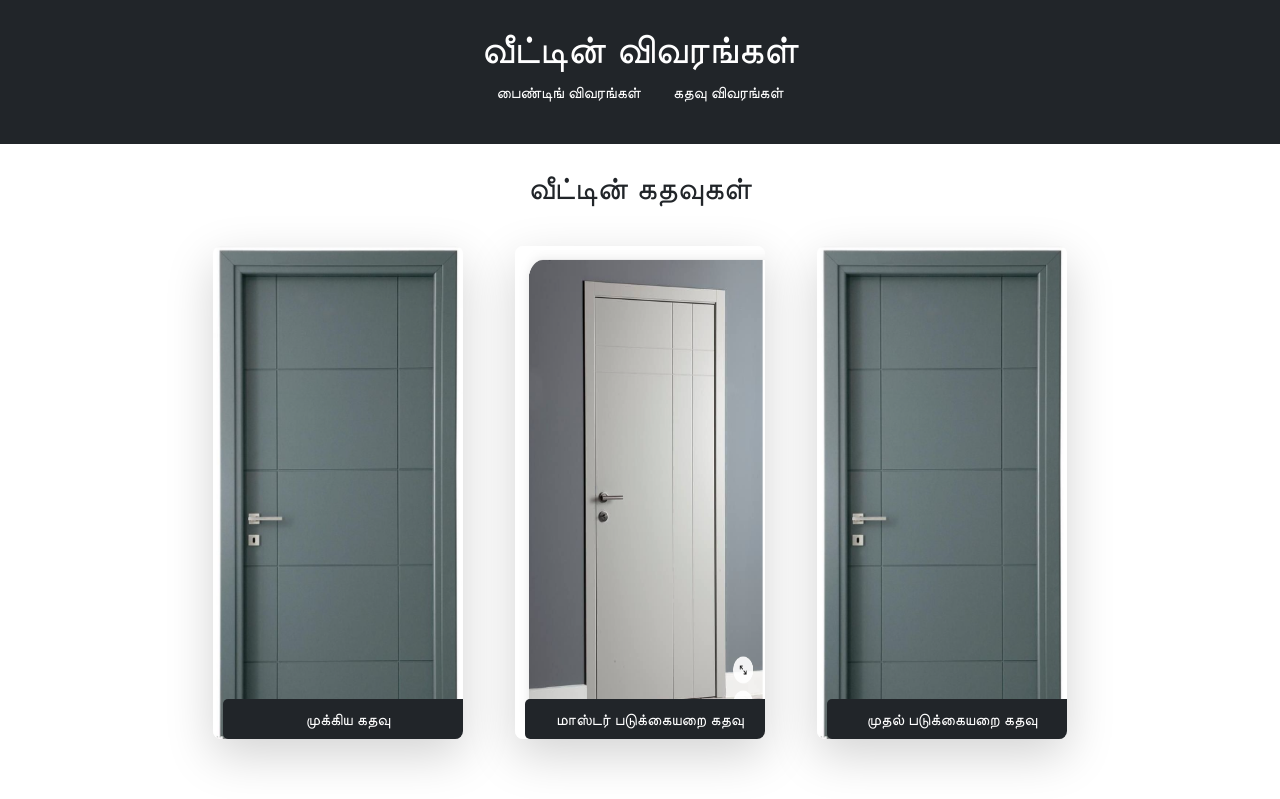
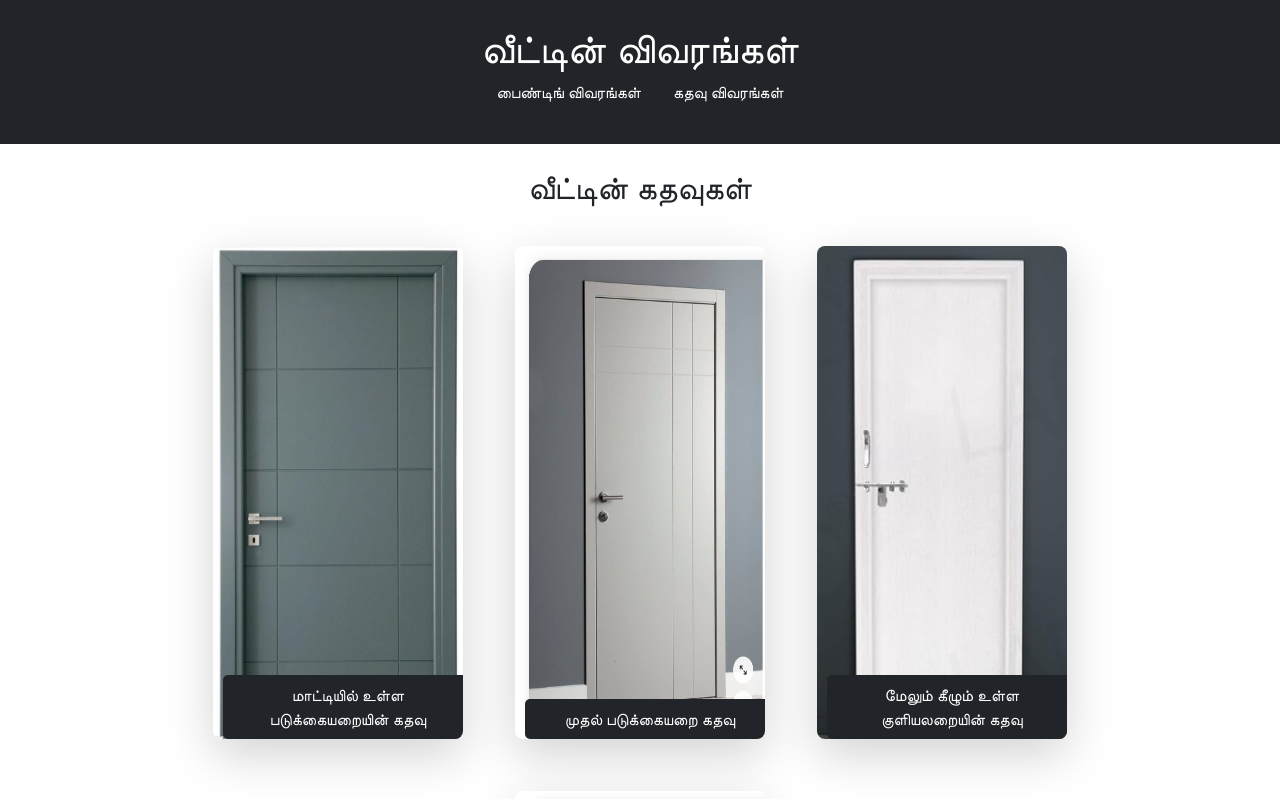
Before and after one commit to jaganm101/Home, a React (Vite) app: page /door-details in a window 1280 px wide. Shown: the top 799 px of the page. Built offline with nearby package versions, Linux system fonts and the light colour scheme.

Commit message:
add one more door

```diff
--- a/src/components/DoorDetails.tsx
+++ b/src/components/DoorDetails.tsx
@@ -2,9 +2,11 @@ import { useState } from 'react';
 import { Door } from '../types/Index';
 
 const doors: Door[] = [
-    { image: '/Home/images/green_door.png', alt: 'Main Door', description: 'முக்கிய கதவு' },
-    { image: '/Home/images/white_door.png', alt: 'Master Bedroom Door', description: 'மாஸ்டர் படுக்கையறை கதவு' },
-    { image: '/Home/images/green_door.png', alt: 'First Bedroom Door', description: 'முதல் படுக்கையறை கதவு' },
+    // { image: '/Home/images/green_door.png', alt: 'Main Door', description: 'முக்கிய கதவு' },
+    { image: '/Home/images/green_door.png', alt: 'Master Bedroom Door', description: 'மாட்டியில் உள்ள படுக்கையறையின் கதவு' },
+    { image: '/Home/images/white_door.png', alt: 'First Bedroom Door', description: 'முதல் படுக்கையறை கதவு' },
+    { image: '/Home/images/bathroom_door.png', alt: 'bathrrom', description: 'மேலும் கீழும் உள்ள குளியலறையின் கதவு' },
+    { image: '/Home/images/white_door.png', alt: 'First Bedroom Door', description: 'இரண்டாவது படுக்கையறையின் கதவு' },
 ];
 function DoorDetails() {
     const [selectedDoor, setSelectedDoor] = useState<number | null>(null);
--- a/src/components/Home.tsx
+++ b/src/components/Home.tsx
@@ -1,4 +1,3 @@
-import React from 'react';
 import 'bootstrap/dist/css/bootstrap.min.css';
 
 function Home() {
```
Also changed, not shown: public/images/bathroom_door.png (added).
